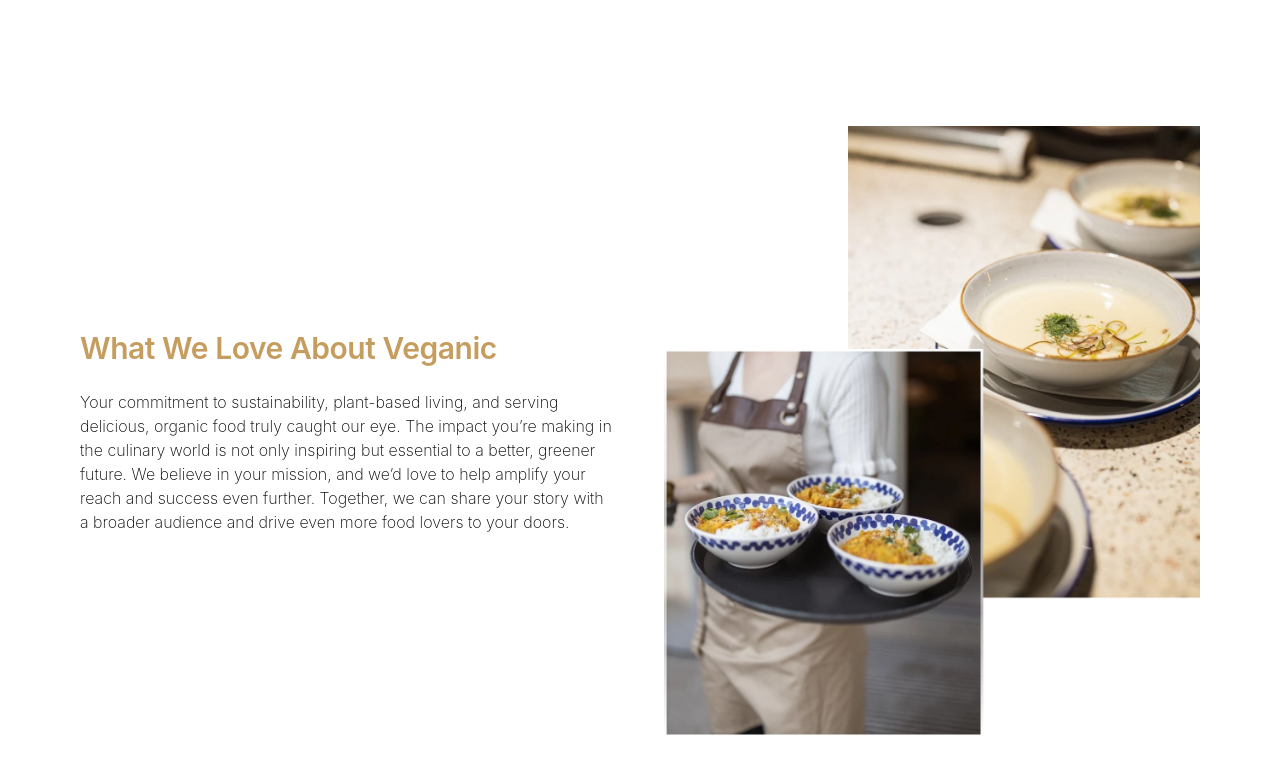
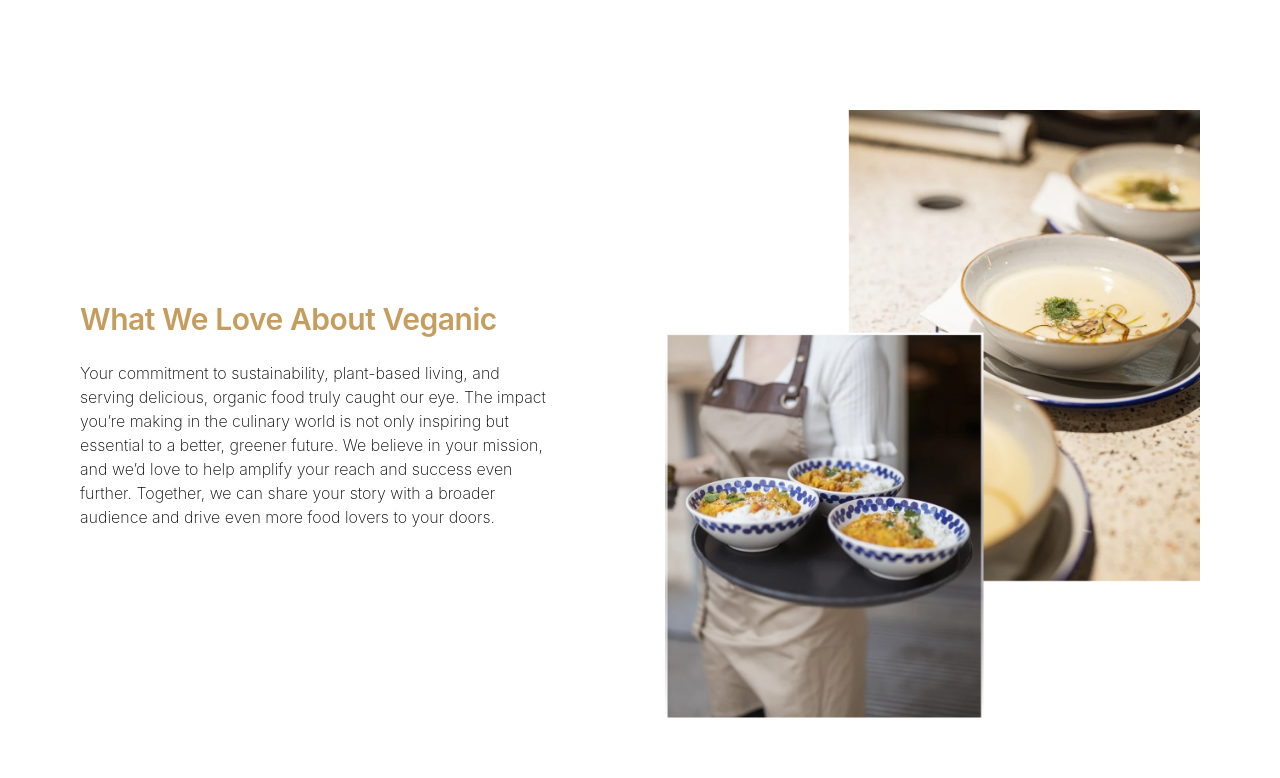
Before and after one commit to klaudiamr97/business-outreach-website, a Next.js app: page / in a window 1280 px wide. Shown: the part 802-1580 px from the top of the page. Built offline with nearby package versions, Linux system fonts and the light colour scheme; no server answers.

Commit message:
Adjusted margin and padding on ImageText component

```diff
--- a/src/components/ImageText.jsx
+++ b/src/components/ImageText.jsx
@@ -3,8 +3,8 @@
 export default function ImageText(props) {
   const { imgSrc, children } = props;
   return (
-    <div className="flex flex-col md:flex-row mx-8 md:mx-10 lg:mx-20 mt-10 md:mt-16 lg:mt-24 space-y-8 md:space-y-0 md:space-x-12">
-      <div className="md:basis-1/2 flex md:items-center">
+    <div className="flex flex-col md:flex-row mx-8 md:mx-10 lg:mx-20 mt-10 md:mt-16 lg:mt-20 space-y-8 md:space-y-0 md:space-x-12">
+      <div className="md:basis-1/2 flex md:items-center lg:pr-16">
         <div>{children}</div>
       </div>
       <div className="relative w-full md:basis-1/2 flex-grow">
```
